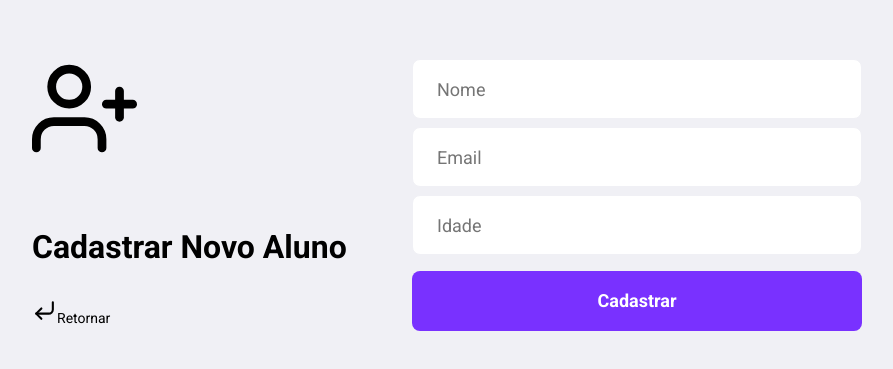
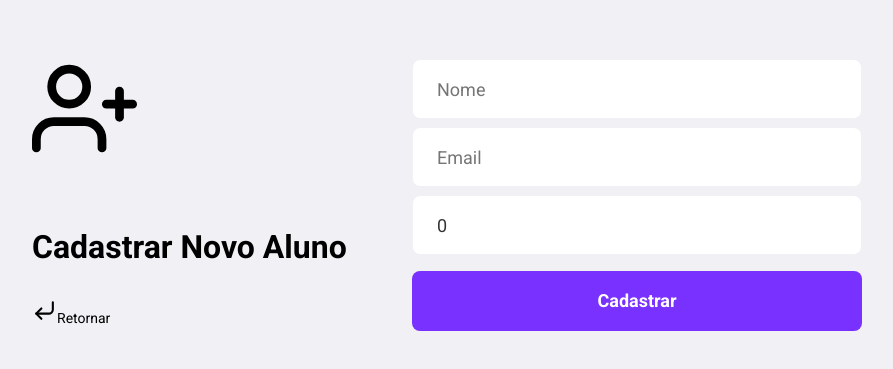
Before and after one commit to LariChiaradia/AlunosApi-Front, a React (Create React App) app: page /aluno/novo/0 in a window 1280 px wide. Shown: the part 209-578 px from the top of the page, without its empty margins (144-1037 px from the left). Built offline with nearby package versions, Linux system fonts and the light colour scheme.

Commit message:
feat: Implementado o cadastro e edição de alunos

```diff
--- a/src/pages/Alunos/index.js
+++ b/src/pages/Alunos/index.js
@@ -1,5 +1,5 @@
 import {React, useState, useEffect} from "react";
-import {Link, useNavigate} from "react-router-dom";
+import {Link, useNavigate, useParams} from "react-router-dom";
 import "./styles.css";
 import api from '../../services/api';
 import logoCadastro from "../../assets/Cadastro.png"
@@ -38,12 +38,20 @@ export default function Alunos(){
         }
     }
 
+    async function editAluno(id){
+        try {
+            navigate(`/aluno/novo/${id}`)
+        } catch (error) {
+            alert("Não foi possível editar o aluno");
+        }
+    }
+
     return(
         <div className="aluno-container">
             <header>
                 <img src={logoCadastro} alt="Cadastro"className="logo"/>
                 <span>Bem-Vindo(a), <strong>{email}</strong>!</span>
-                <Link className="button" to="/aluno/novo/0">Novo Aluno</Link>
+                <Link className="button" to={`/aluno/novo/0`}>Novo Aluno</Link>
                 <button onClick={logout} type="button">
                     <FiXCircle size={35} color="#17202a"></FiXCircle>
                 </button>
@@ -56,13 +64,13 @@ export default function Alunos(){
             </form>
             <h1>Relação de Alunos</h1>
             <ul>
-                {alunos.map(aluno=>
-                 <li key={aluno.alunoId}>
-                    <b>Nome: </b>{aluno.nome}<br/><br/>
-                    <b>Email: </b>{aluno.email}<br/><br/>
-                    <b>Idade: </b>{aluno.idade}<br/><br/>
+                {alunos.map(({alunoId, nome, email, idade})=>
+                 <li key={alunoId}>
+                    <b>Nome: </b>{nome}<br/><br/>
+                    <b>Email: </b>{email}<br/><br/>
+                    <b>Idade: </b>{idade}<br/><br/>
 
-                    <button type="button" >
+                    <button onClick={()=> editAluno(alunoId)}type="button" >
                     <FiEdit size={25} color="#17202a"></FiEdit>
                     </button>
                     <button type="button">
--- a/src/pages/Login/index.js
+++ b/src/pages/Login/index.js
@@ -23,9 +23,7 @@ export default function Login() {
       localStorage.setItem('token', response.data.token);
       localStorage.setItem('expiration', response.data.expiration);
 
-      console.log("Antes do redirecionamento");
       navigate ("/alunos");
-      console.log("Depois do redirecionamento");
 
     } catch (error) {
       alert('O login falhou' + error)
--- a/src/pages/NovoAluno/index.js
+++ b/src/pages/NovoAluno/index.js
@@ -1,11 +1,69 @@
-import React from 'react';
-import {Link, useParams, userParams} from "react-router-dom";
+import {React, useState, useEffect} from 'react';
+import {Link, useParams, useNavigate} from "react-router-dom";
 import './styles.css';
+import api from '../../services/api';
 import { FiCornerDownLeft, FiUserPlus } from 'react-icons/fi';
 
 export default function NovoAluno(){
 
+    const [id, setId] = useState(null);
+    const [nome, setNome] = useState("");
+    const [email, setEmail] = useState("");
+    const [idade, setIdade] = useState(0);
+
     const {alunoId} = useParams();
+    const navigate = useNavigate();
+
+    const token = localStorage.getItem("token");
+    const authorization = {
+        headers: {
+            Authorization: `Bearer ${token}`
+        }
+    }
+
+    useEffect(()=>{
+        if(alunoId === '0')
+            return;
+        else
+        loadAluno();
+    }, [alunoId]);
+
+    async function loadAluno(){
+        try {
+            const response = await api.get(`api/Alunos/${alunoId}`, authorization);
+
+            const {id, nome, email, idade} = response.data;
+            setId(id);
+            setNome(nome);
+            setEmail(email);
+            setIdade(idade);
+
+        } catch (error) {
+            alert("Erro ao recuperar o aluno" + error);
+            navigate("/alunos");
+        }
+    }
+
+    async function saveOrUpdate(event){
+        event.preventDefault();
+
+        const data = {nome, email, idade}
+
+        try {
+            if(alunoId === "0"){
+                await api.post("api/Alunos", data, authorization)
+            }
+            else{
+                data.alunoId = alunoId;
+                await api.put(`api/Alunos/${alunoId}`, data, authorization)
+            }
+
+        } catch (error) {
+            alert("Erro ao gravar aluno" + error);
+        }
+
+        navigate("/Alunos")
+    }
 
     return(
         <div className='novo-aluno-container'>
@@ -18,10 +76,22 @@ export default function NovoAluno(){
                         Retornar
                     </Link>
                 </section>
-                <form>
-                    <input placeholder='Nome'/>
-                    <input placeholder='Email'/>
-                    <input placeholder='Idade'/>
+                <form onSubmit={saveOrUpdate}>
+                    <input
+                    placeholder='Nome'
+                    value={nome}
+                    onChange={e=> setNome(e.target.value)}
+                    />
+                    <input
+                    placeholder='Email'
+                    value={email}
+                    onChange={e=> setEmail(e.target.value)}
+                    />
+                    <input
+                    placeholder='Idade'
+                    value={idade}
+                    onChange={e=> setIdade(e.target.value)}
+                    />
                     <button className='button' type='submit'>{alunoId ==="0" ? "Cadastrar" : "Atualizar"}</button>
                 </form>
             </div>
```
